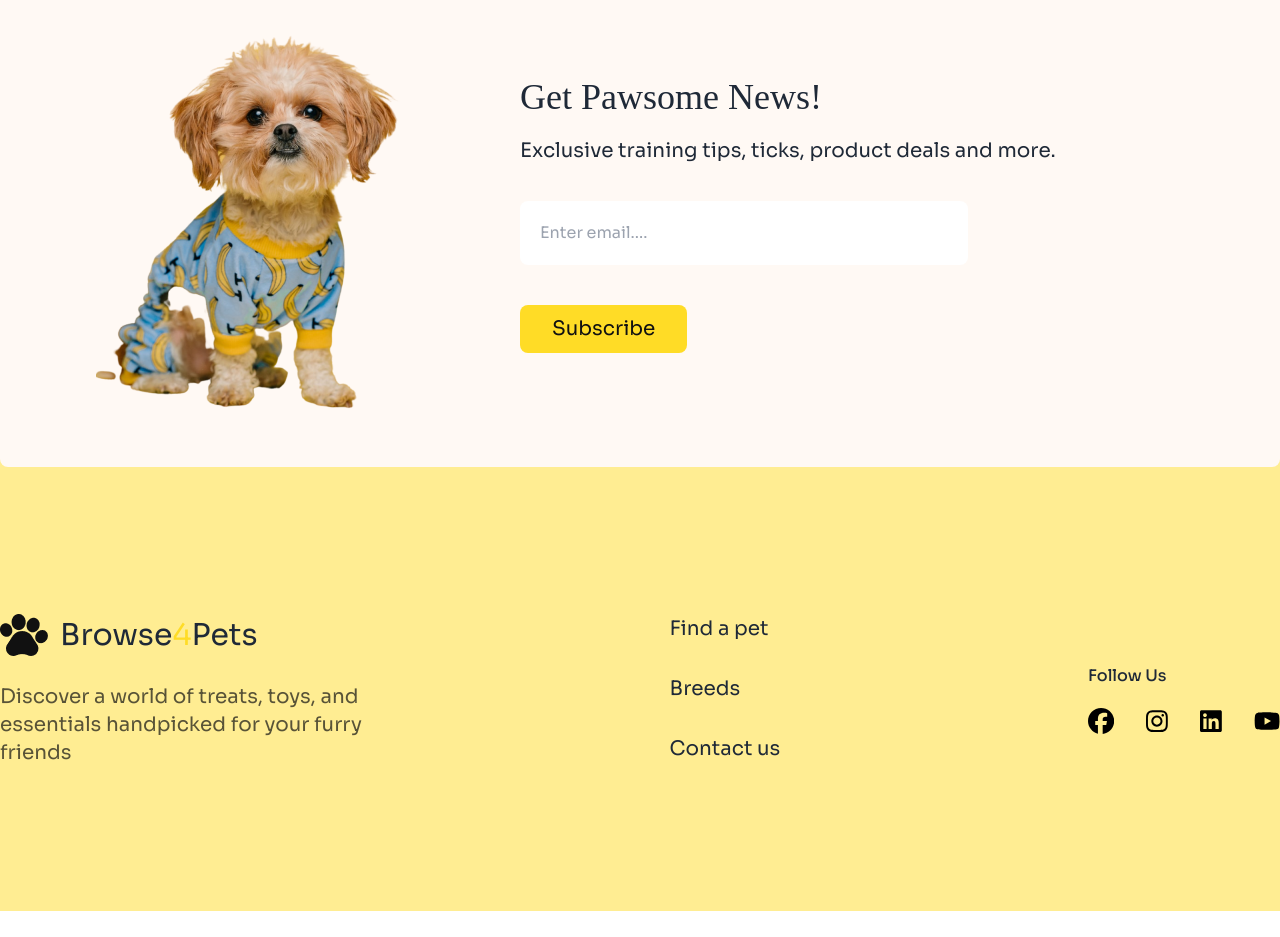
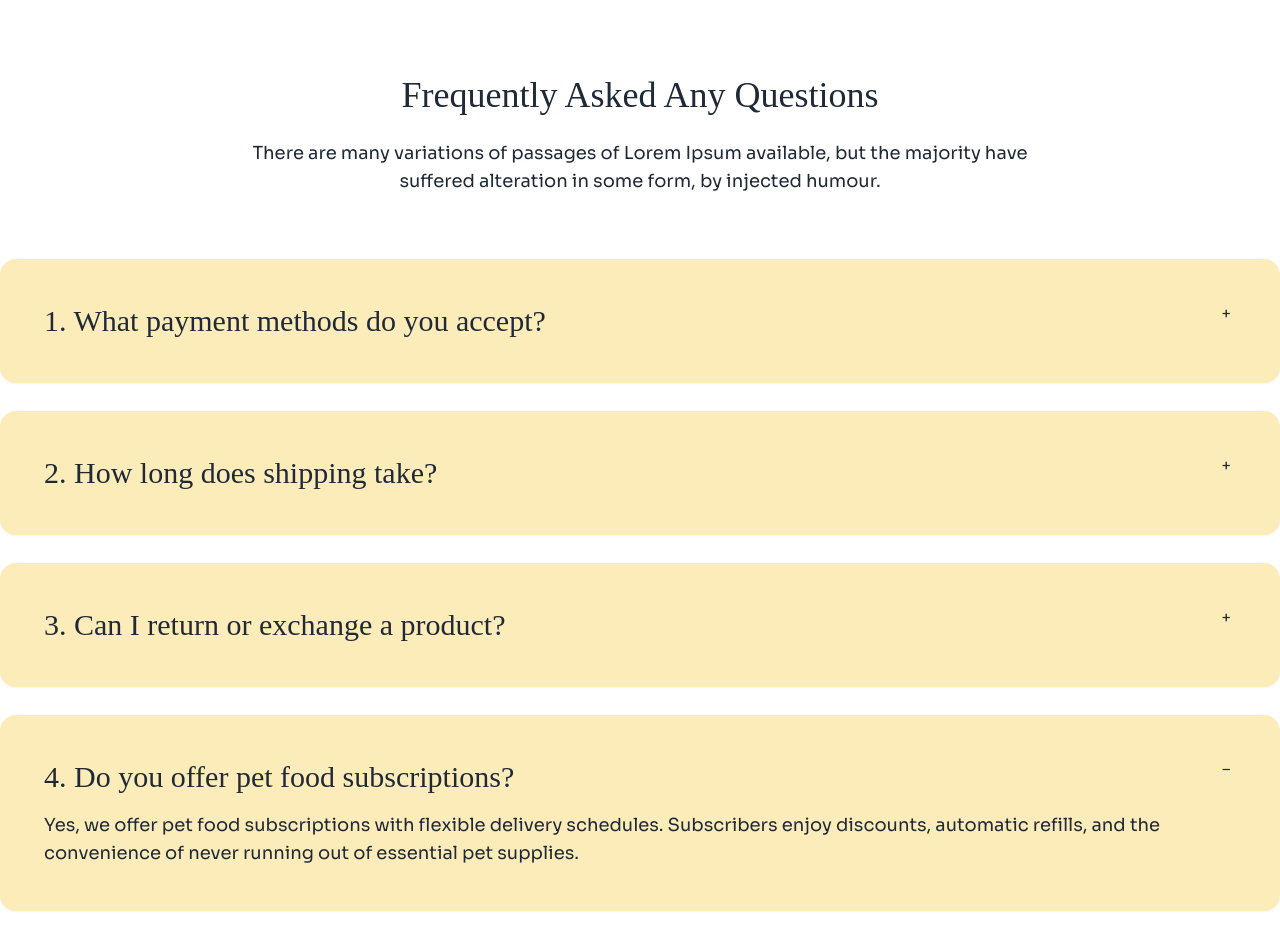
Before and after one commit to Alireja-khan/Assignment-3, a plain HTML site: page index.html in a window 1280 px wide. Shown: the part 3162-4099 px from the top of the page. Before the commit the page ends 4073 px from the top, so only its background shows below. Drawn offline with nearby package versions, Linux system fonts and the light colour scheme; a web font is replaced by a local one.

Commit message:
added frequently ask question section as a challeng part

```diff
--- a/index.html
+++ b/index.html
@@ -452,6 +452,96 @@
 
         </div>
 
+
+        <!-- Frequently Asked Section -->
+        <div class="mb-10 max-w-7xl mx-auto ">
+            <!-- Title sec -->
+            <div class="text-center mt-28">
+                <h1 class=" secondary-font text-4xl  mb-6">Frequently Asked Any Questions</h1>
+                <p class=" text-lg primary-font mb-16">There are many variations of passages of Lorem Ipsum available, but
+                    the majority have <br>suffered alteration in some form, by injected humour.</p>
+            </div>
+
+            <!-- Body-Section -->
+            <div class=" items-center">
+                <!-- Frequent Questions -->
+                <div class="">
+
+                    <!-- Question-1 -->
+                    <div class="mb-7">
+                        <div class="collapse collapse-plus bg-[#F9DF8A] bg-opacity-60  shadow-sm p-7">
+                            <input type="radio" name="my-accordion-3" checked="checked" />
+                            <div class="collapse-title">
+                                <h3 class="text-3xl font-light secondary-font   ">1. What payment methods do you accept?</h3>
+                            </div>
+                            <div class="collapse-content">
+                                <p class=" text-lg primary-font ">We accept various payment methods, including credit and debit cards, PayPal, and digital wallets. Additionally, some locations may offer cash-on-delivery options for eligible purchases.</p>
+                            </div>
+                        </div>
+                    </div>
+
+                    <!-- Question-2 -->
+                    <div class="mb-7">
+                        <div class="collapse collapse-plus bg-[#F9DF8A] bg-opacity-60  shadow-sm p-7">
+                            <input type="radio" name="my-accordion-3" checked="checked" />
+                            <div class="collapse-title">
+                                <h3 class="text-3xl secondary-font   ">2. How long does shipping take?</h3>
+                            </div>
+                            <div class="collapse-content">
+                                <p class=" text-lgprimary-font ">Shipping times vary based on location and product availability. Most orders arrive within 3–7 business days, while express delivery options may be available for faster shipping.
+
+
+                                </p>
+                            </div>
+                        </div>
+                    </div>
+
+                    <!-- Question-3 -->
+                    <div class="mb-7">
+                        <div class="collapse collapse-plus bg-[#F9DF8A] bg-opacity-60  shadow-sm p-7">
+                            <input type="radio" name="my-accordion-3" checked="checked" />
+                            <div class="collapse-title">
+                                <h3 class="text-3xl secondary-font  ">3. Can I return or exchange a product?
+                                </h3>
+                            </div>
+                            <div class="collapse-content">
+                                <p class=" text-lg primary-font">Yes, we accept returns and exchanges within a specified period. Items must be in unused condition, with original packaging, and meet our return policy guidelines for approval.
+
+
+                                </p>
+                            </div>
+                        </div>
+                    </div>
+
+                    <!-- Question-4 -->
+                    <div class="mb-7">
+                        <div class="collapse collapse-plus bg-[#F9DF8A] bg-opacity-60  shadow-sm p-7">
+                            <input type="radio" name="my-accordion-3" checked="checked" />
+                            <div class="collapse-title">
+                                <h3 class="text-3xl secondary-font   ">4. Do you offer pet food subscriptions?
+                                </h3>
+                            </div>
+                            <div class="collapse-content">
+                                <p class=" text-lg primary-font">Yes, we offer pet food subscriptions with flexible delivery schedules. Subscribers enjoy discounts, automatic refills, and the convenience of never running out of essential pet supplies.
+
+
+                                </p>
+                            </div>
+                        </div>
+                    </div>
+
+                </div>
+
+                <!-- Image-Section -->
+                <div class="">
+                    <img src="images/faq.png" alt="">
+                </div>
+
+            </div>
+
+        </div>
+
+
         <!-- Input-Section -->
         <div class=" relative -mb-72 lg:-mb-60 z-40 max-w-sm lg:max-w-7xl mx-auto bg-[#FFF9F4] rounded-lg lg:flex  items-center ">
             <!-- Image -->
```
